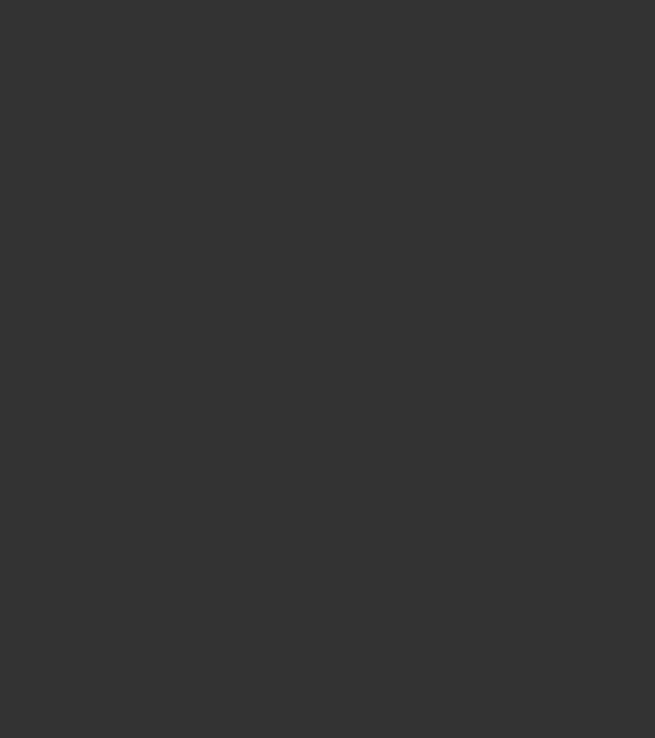
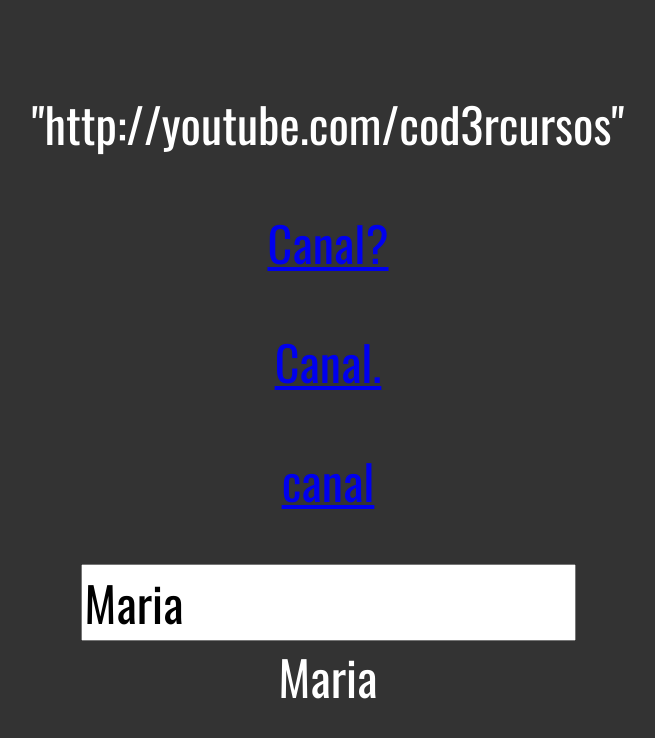
Before and after one commit to NikolasDaltro/ProjetoQrCode-Vue, a website: page exercicios/binding.html in a window 1280 px wide. Shown: the whole page, without its empty margins (312-967 px from the left). Drawn offline with Linux system fonts and the light colour scheme.

Commit message:
aplicando Binding

```diff
--- a/exercicios/binding.html
+++ b/exercicios/binding.html
@@ -7,9 +7,31 @@
     <script src="/js/vue.min.js"></script>
 </head>
 <body class="exercicio">
+    <div id="app">
+        <p>"{{ link }}"</p>
+        <p><a href="{{ link }}">Canal?</a></p>
+        <p><a v-bind:href="link">Canal.</a></p>
+        <p><a :href="link">canal</a></p>
+        <p>
+            <input type="text" v-model="nome"><br>
+            <span>{{nome}}</span>
+        </p>
+    </div>
 
     <script>
-        // ...
+        new Vue({
+            el:"#app",
+            data:{
+                nome: "Maria",
+                link:"http://youtube.com/cod3rcursos"
+            },
+            watch:{
+                nome(novoValor){
+                    console.log(novoValor.toUpperCase())
+                }
+
+            }
+        })
     </script>
 </body>
 </html>
```
